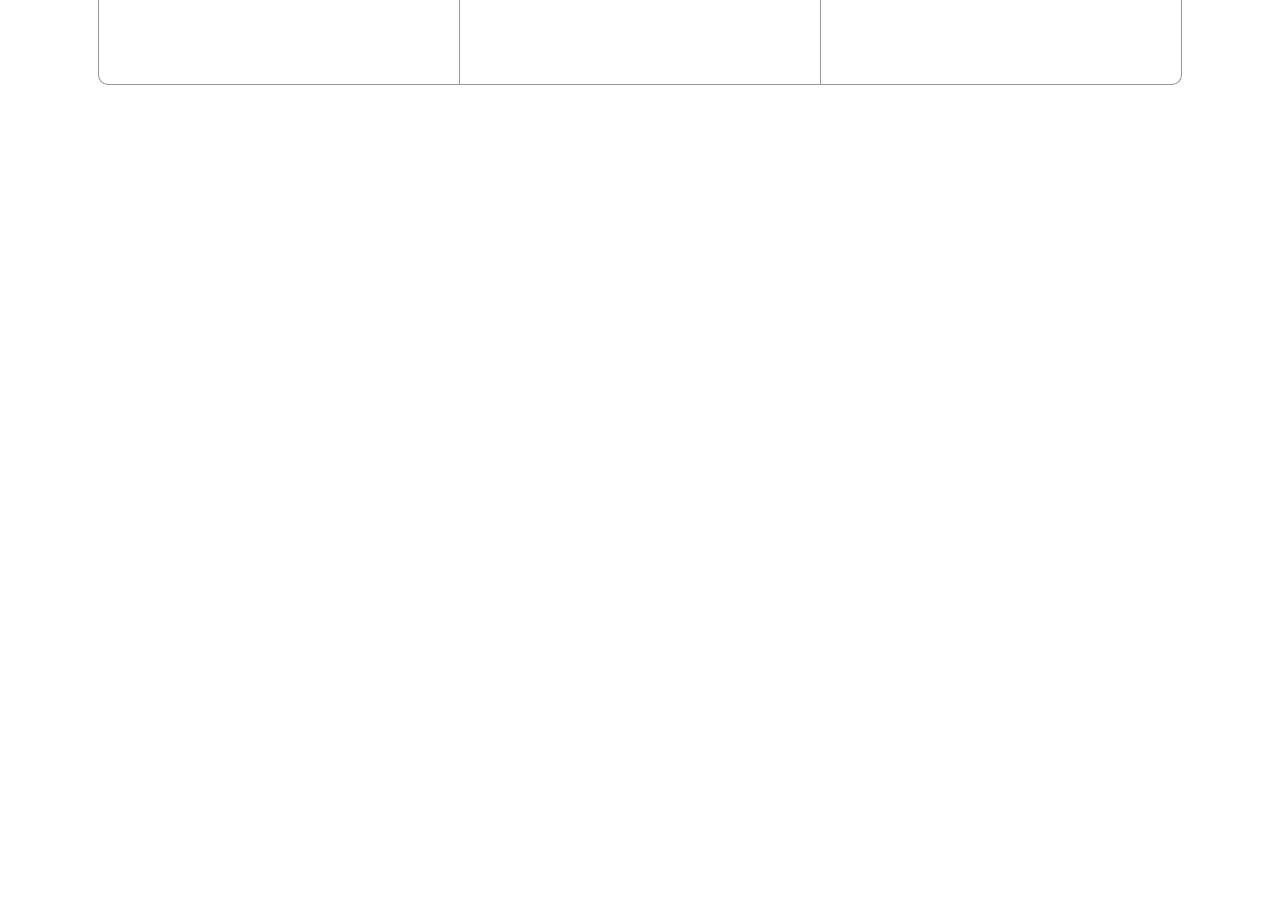
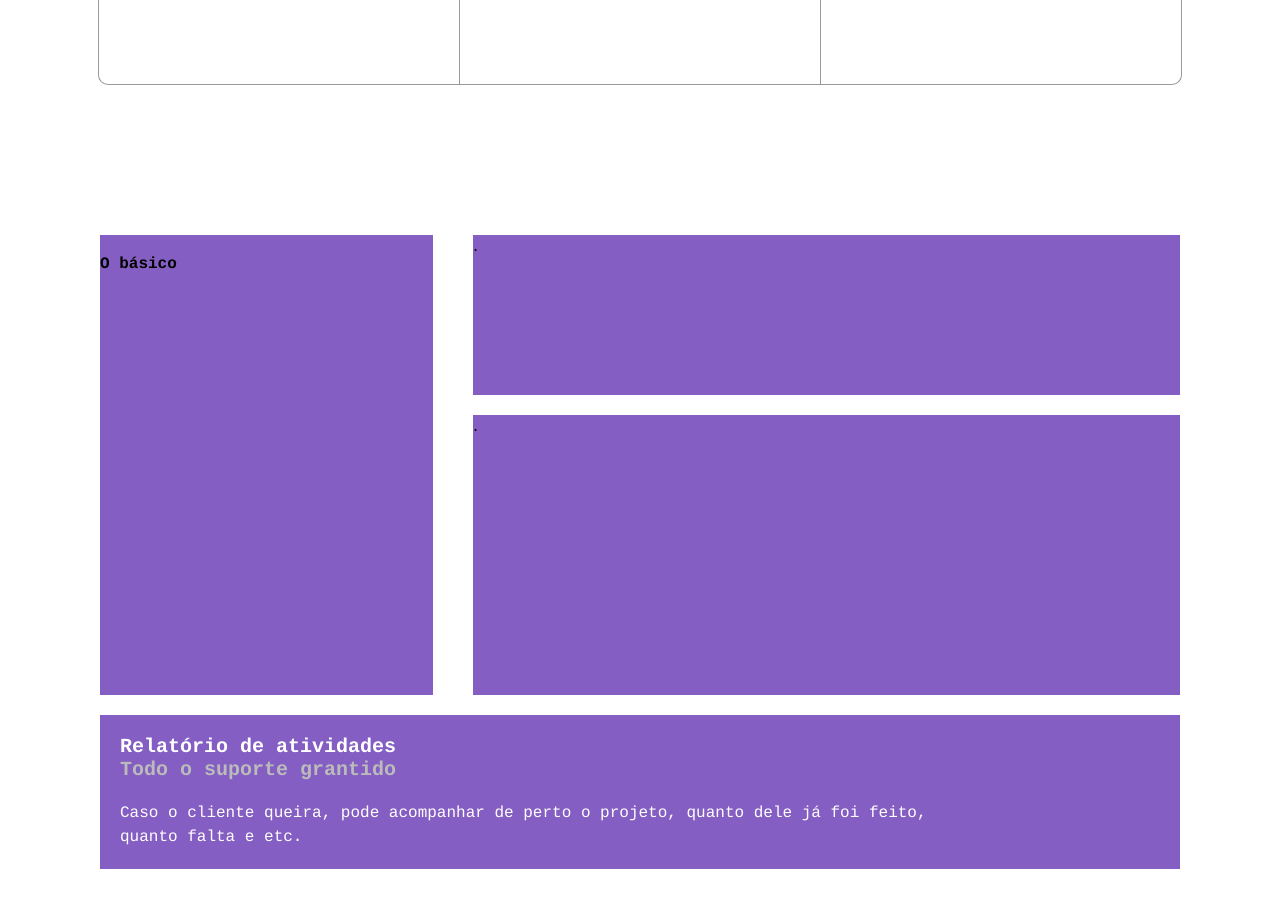
Before and after one commit to MatheusGomesRocha/Portfolio, a React (Create React App) app: page / in a window 1280 px wide. Shown: the part 1640-2547 px from the top of the page. Before the commit the page ends 1775 px from the top, so only its background shows below. Built offline with nearby package versions, Linux system fonts and the light colour scheme.

Commit message:
Adicionando Component Benefits e um Css para usar o Grid (que não sei fazer pelo styled), e já posicionando corretamente os blocos com Grid

```diff
--- a/src/App.js
+++ b/src/App.js
@@ -16,6 +16,7 @@ import {
 } from './AppStyled';
 
 import AboutMeComponent from "./components/AboutMeComponent";
+import BenefitsComponent from "./components/BenefitsComponent";
 
 export default () => {
     let primaryColor = '#282828';
@@ -62,6 +63,8 @@ export default () => {
           </Header>
 
           <AboutMeComponent />
+
+          <BenefitsComponent />
       </Container>
 
   );
--- /dev/null
+++ b/src/components/Benefits.css
@@ -0,0 +1,21 @@
+
+.container {
+    display: grid;
+    grid-template-columns: 1fr 0fr repeat(2, 1fr);
+    grid-template-rows: 1fr 2fr 0fr 1fr;
+    grid-column-gap: 20px;
+    grid-row-gap: 20px;
+    padding: 100px 100px;
+}
+
+.item1, .item2, .item3, .item4 {
+    background-color: #845EC2;
+    display: flex;
+    flex-direction: column;
+    jsutify-content: center;
+}
+
+.item1 { grid-area: 1 / 1 / 25 / 2; }
+.item2 { grid-area: 1 / 3 / 10 / 6;}
+.item3 { grid-area: 10 / 3 / 25 / 6;}
+.item4 { grid-area: 30 / 1 / 25 / 6; padding: 20px;}
--- /dev/null
+++ b/src/components/BenefitsComponent.js
@@ -0,0 +1,28 @@
+import {DefaultText} from "./DefaultText";
+import './Benefits.css';
+
+import {
+    MainDiv,
+    GridDiv,
+    ItemDiv
+} from './BenefitsStyled';
+
+export default () => {
+    return(
+        <div class={"container"}>
+                <div class={"item1"}>
+                    <DefaultText color={"fff"} bolder={"bold"}>O básico</DefaultText>
+                </div>
+                <div class={"item2"}>.</div>
+                <div class={"item3"}>.</div>
+                <div class={"item4"}>
+                    <DefaultText font={"20px"} color={"#fff"} bolder={"bold"} mTop={"0"}>Relatório de atividades</DefaultText>
+                    <DefaultText font={"20px"} color={"#bbb"} bolder={"bold"} mTop={"0"}>Todo o suporte grantido</DefaultText>
+                    <DefaultText color={"#fff"} width={"80%"} style={{lineHeight: '1.5'}}>
+                        Caso o cliente queira, pode acompanhar de perto o projeto, quanto dele já foi feito, quanto
+                        falta e etc.
+                    </DefaultText>
+                </div>
+        </div>
+    );
+}
--- /dev/null
+++ b/src/components/BenefitsStyled.js
@@ -0,0 +1,11 @@
+import styled from 'styled-components';
+
+export const MainDiv = styled.div``;
+
+export const GridDiv = styled.div`
+
+`;
+
+export const ItemDiv = styled.div`
+    background-color: #845EC2;
+`;
```
Also changed, not shown: 1 other file (tests, documents, lock files or other folders).
